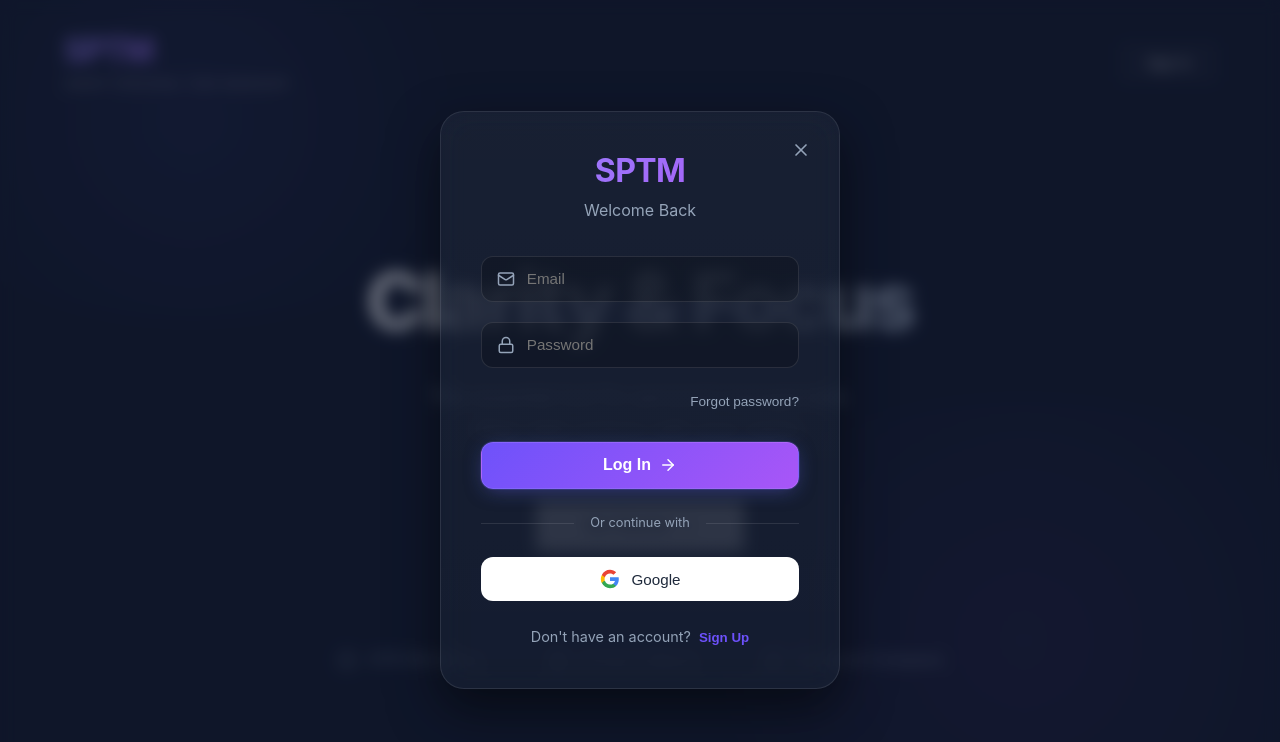
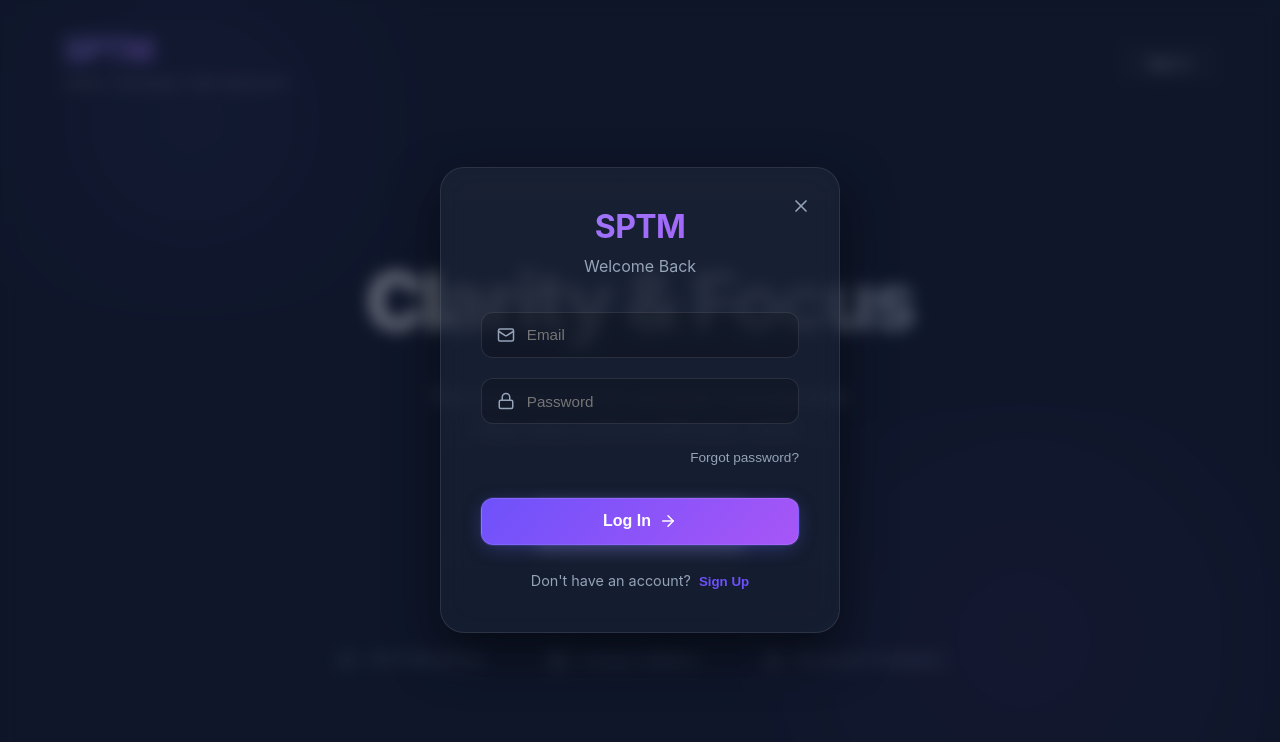
Before and after one commit to SmartPersonalTaskManager/frontend, a React (Vite) app: page / in a window 1280 px wide. Both pictures are taken after a click on the button "Sign In". Shown: the top 742 px of the page. Built offline with nearby package versions, Linux system fonts and the light colour scheme.

Commit message:
Remove Google Login functionality completely

```diff
--- a/src/components/features/auth/LoginModal.jsx
+++ b/src/components/features/auth/LoginModal.jsx
@@ -1,6 +1,6 @@
 import React, { useState, useEffect } from "react";
 import { X, Mail, Lock, User, ArrowRight } from "lucide-react";
-import { useGoogleLogin } from "@react-oauth/google";
+
 import { useGoogleCalendar } from "../../../hooks/useGoogleCalendar";
 import BASE_URL from "../../../services/api";
 
@@ -22,57 +22,7 @@ export default function LoginModal({ isOpen, onClose, initialView = "login" }) {
         }
     }, [isOpen, initialView]);
 
-    // Google Login Hook
-    const googleLogin = useGoogleLogin({
-        scope: "https://www.googleapis.com/auth/calendar",
-        onSuccess: async (tokenResponse) => {
-            try {
-                setIsLoading(true);
-                const userInfo = await fetch(
-                    "https://www.googleapis.com/oauth2/v3/userinfo",
-                    {
-                        headers: { Authorization: `Bearer ${tokenResponse.access_token}` },
-                    }
-                ).then((res) => res.json());
-
-                // Authenticate with Backend to get persistent User ID
-                const backendResponse = await fetch(`${BASE_URL}/auth/google`, {
-                    method: "POST",
-                    headers: { "Content-Type": "application/json" },
-                    body: JSON.stringify({
-                        email: userInfo.email,
-                        name: userInfo.name,
-                        photoUrl: userInfo.picture
-                    }),
-                });
-
-                if (!backendResponse.ok) {
-                    throw new Error("Backend authentication failed");
-                }
-
-                const backendData = await backendResponse.json();
-
-                const user = {
-                    id: backendData.id, // Critical: Only this ID works for persistence!
-                    name: userInfo.name,
-                    email: userInfo.email,
-                    picture: userInfo.picture,
-                    credential: tokenResponse.access_token,
-                    accessToken: tokenResponse.access_token,
-                    jwt: backendData.token
-                };
-
-                loginUser(user);
-                onClose();
-            } catch (error) {
-                console.error("Google login error:", error);
-                handleLoginFailure();
-            } finally {
-                setIsLoading(false);
-            }
-        },
-        onError: handleLoginFailure,
-    });
+    // Google Login Hook Removed per request
 
     const handleSubmit = async (e) => {
         e.preventDefault();
@@ -395,56 +345,6 @@ export default function LoginModal({ isOpen, onClose, initialView = "login" }) {
                     </button>
                 </form>
 
-                {/* Divider */}
-                <div
-                    style={{
-                        display: "flex",
-                        alignItems: "center",
-                        gap: "1rem",
-                        margin: "1.5rem 0",
-                        color: "var(--color-text-muted)",
-                        fontSize: "0.8rem",
-                    }}
-                >
-                    <div style={{ flex: 1, height: "1px", background: "rgba(255,255,255,0.1)" }} />
-                    <span>Or continue with</span>
-                    <div style={{ flex: 1, height: "1px", background: "rgba(255,255,255,0.1)" }} />
-                </div>
-
-                {/* Google Login Button */}
-                <button
-                    onClick={() => googleLogin()}
-                    type="button"
-                    disabled={isLoading}
-                    style={{
-                        width: "100%",
-                        padding: "0.75rem",
-                        background: "#fff",
-                        border: "none",
-                        borderRadius: "var(--radius-md)",
-                        color: "#1e293b", // Slate 800
-                        fontSize: "0.95rem",
-                        fontWeight: 500,
-                        cursor: isLoading ? "wait" : "pointer",
-                        display: "flex",
-                        alignItems: "center",
-                        justifyContent: "center",
-                        gap: "0.75rem",
-                        transition: "transform 0.1s",
-                    }}
-                    onMouseDown={(e) => (e.currentTarget.style.transform = "scale(0.98)")}
-                    onMouseUp={(e) => (e.currentTarget.style.transform = "scale(1)")}
-                >
-                    {/* Simple Google G icon SVG */}
-                    <svg width="20" height="20" viewBox="0 0 24 24" xmlns="http://www.w3.org/2000/svg">
-                        <path d="M22.56 12.25c0-.78-.07-1.53-.2-2.25H12v4.26h5.92c-.26 1.37-1.04 2.53-2.21 3.31v2.77h3.57c2.08-1.92 3.28-4.74 3.28-8.09z" fill="#4285F4" />
-                        <path d="M12 23c2.97 0 5.46-.98 7.28-2.66l-3.57-2.77c-.98.66-2.23 1.06-3.71 1.06-2.86 0-5.29-1.93-6.16-4.53H2.18v2.84C3.99 20.53 7.7 23 12 23z" fill="#34A853" />
-                        <path d="M5.84 14.09c-.22-.66-.35-1.36-.35-2.09s.13-1.43.35-2.09V7.07H2.18C1.43 8.55 1 10.22 1 12s.43 3.45 1.18 4.93l2.85-2.84z" fill="#FBBC05" />
-                        <path d="M12 5.38c1.62 0 3.06.56 4.21 1.64l3.15-3.15C17.45 2.09 14.97 1 12 1 7.7 1 3.99 3.47 2.18 7.07l3.66 2.84c.87-2.6 3.3-4.53 6.16-4.53z" fill="#EA4335" />
-                    </svg>
-                    Google
-                </button>
-
                 {/* Footer */}
                 <div style={{ marginTop: "1.5rem", textAlign: "center", fontSize: "0.9rem" }}>
                     <span style={{ color: "var(--color-text-muted)" }}>
```
